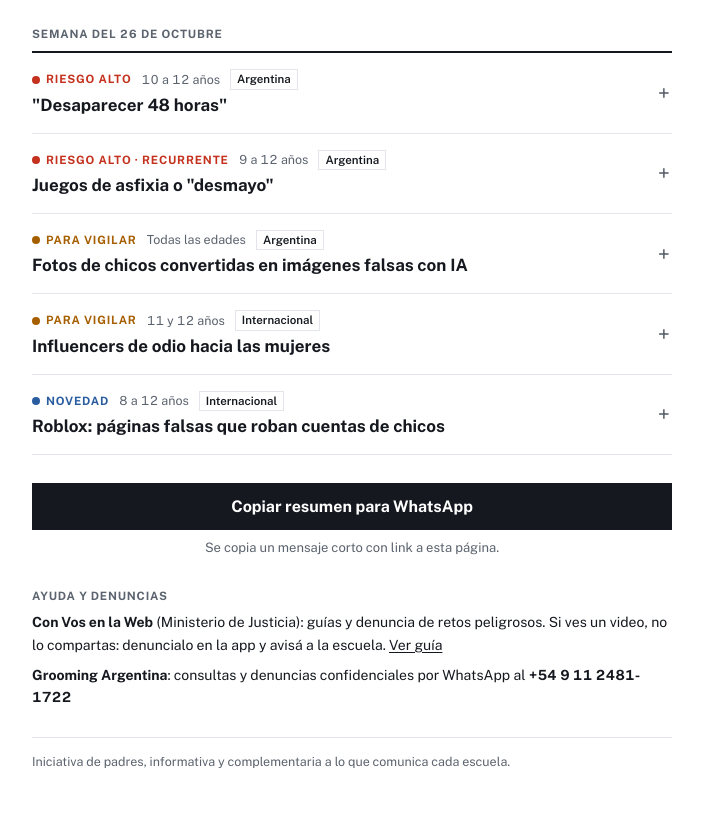
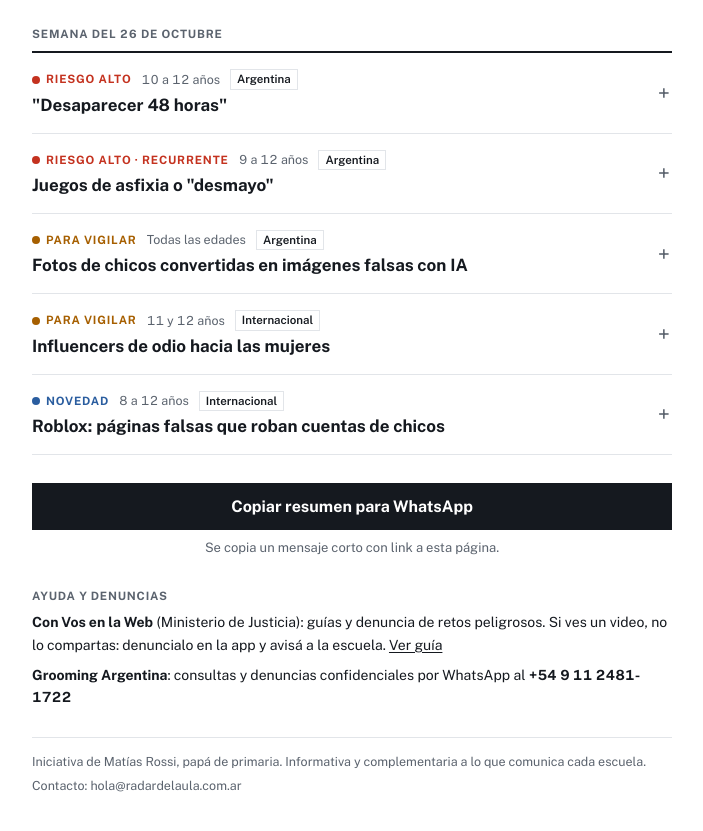
Before and after one commit to mati-rossi/radardelaula, a plain HTML site: page index.html in a window 1280 px wide. Shown: the part 91-922 px from the top of the page, without its empty margins (288-991 px from the left). Drawn offline with nearby package versions, Linux system fonts and the light colour scheme.

Commit message:
Firma y contacto en el pie
Co-Authored-By: Claude Opus 5.5 <noreply@anthropic.com>
Claude-Session: https://claude.ai/code/session_013oFA5NAGUKvJu8M4UQwSZG

```diff
--- a/index.html
+++ b/index.html
@@ -73,7 +73,7 @@ button.copy:focus-visible{outline:3px solid var(--signal);outline-offset:2px}
 .helplist{margin:0;padding:0;list-style:none;display:flex;flex-direction:column;gap:8px}
 .helplist .num{font-variant-numeric:tabular-nums;user-select:all;font-weight:700}
 footer{font-size:12.5px;color:var(--muted);border-top:1px solid var(--rule);padding-top:14px}
-footer p{margin:0}
+footer{display:flex;flex-direction:column;gap:4px}footer p{margin:0}
 </style>
 <style>[hidden]{display:none!important}body{margin:0}</style>
 </head>
@@ -182,7 +182,7 @@ Más info 👉 radardelaula.com.ar</pre>
     </ul>
   </section>
 
-  <footer><p>Iniciativa de padres, informativa y complementaria a lo que comunica cada escuela.</p></footer>
+  <footer><p>Iniciativa de Matías Rossi, papá de primaria. Informativa y complementaria a lo que comunica cada escuela.</p><p>Contacto: <span style="user-select:all">hola@radardelaula.com.ar</span></p></footer>
 </div>
 
 <script>
```
